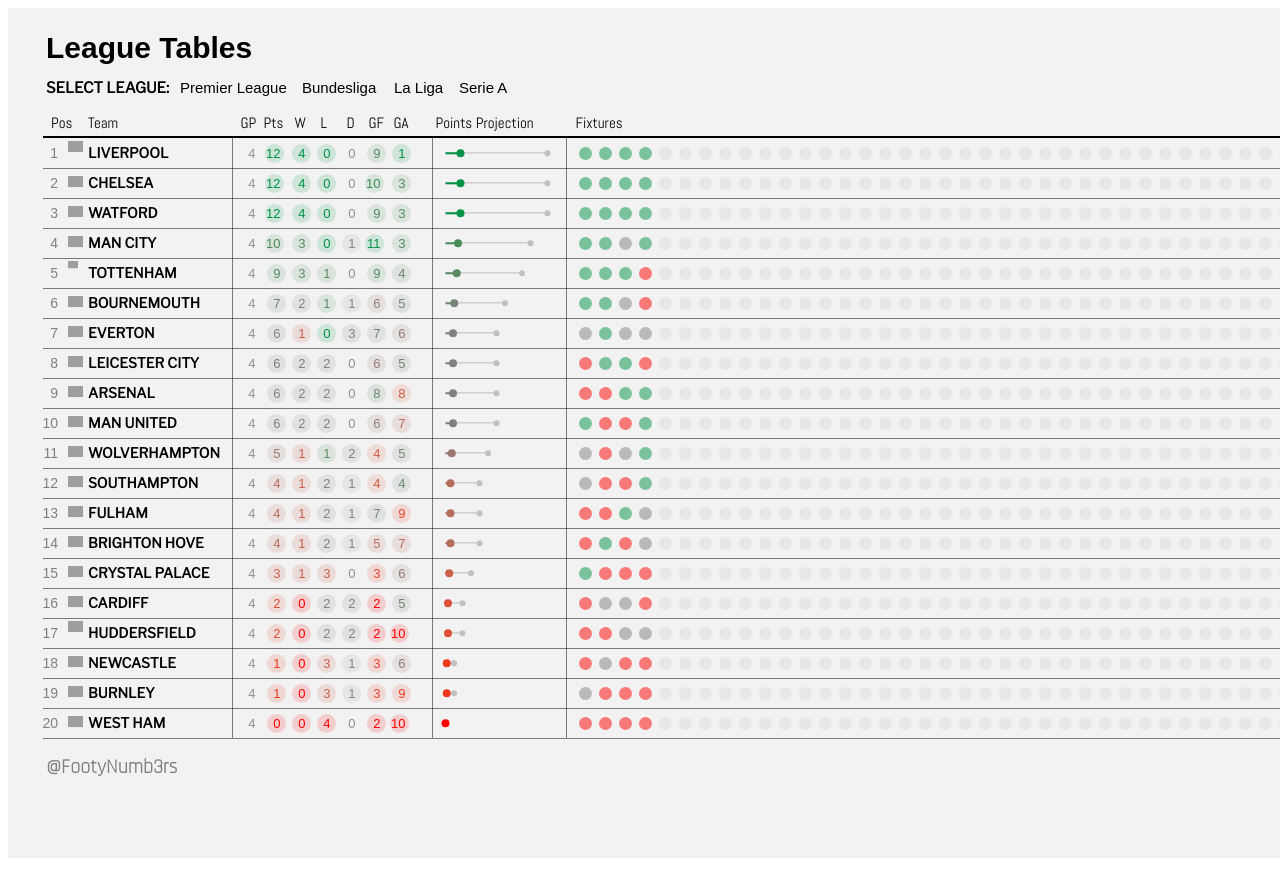
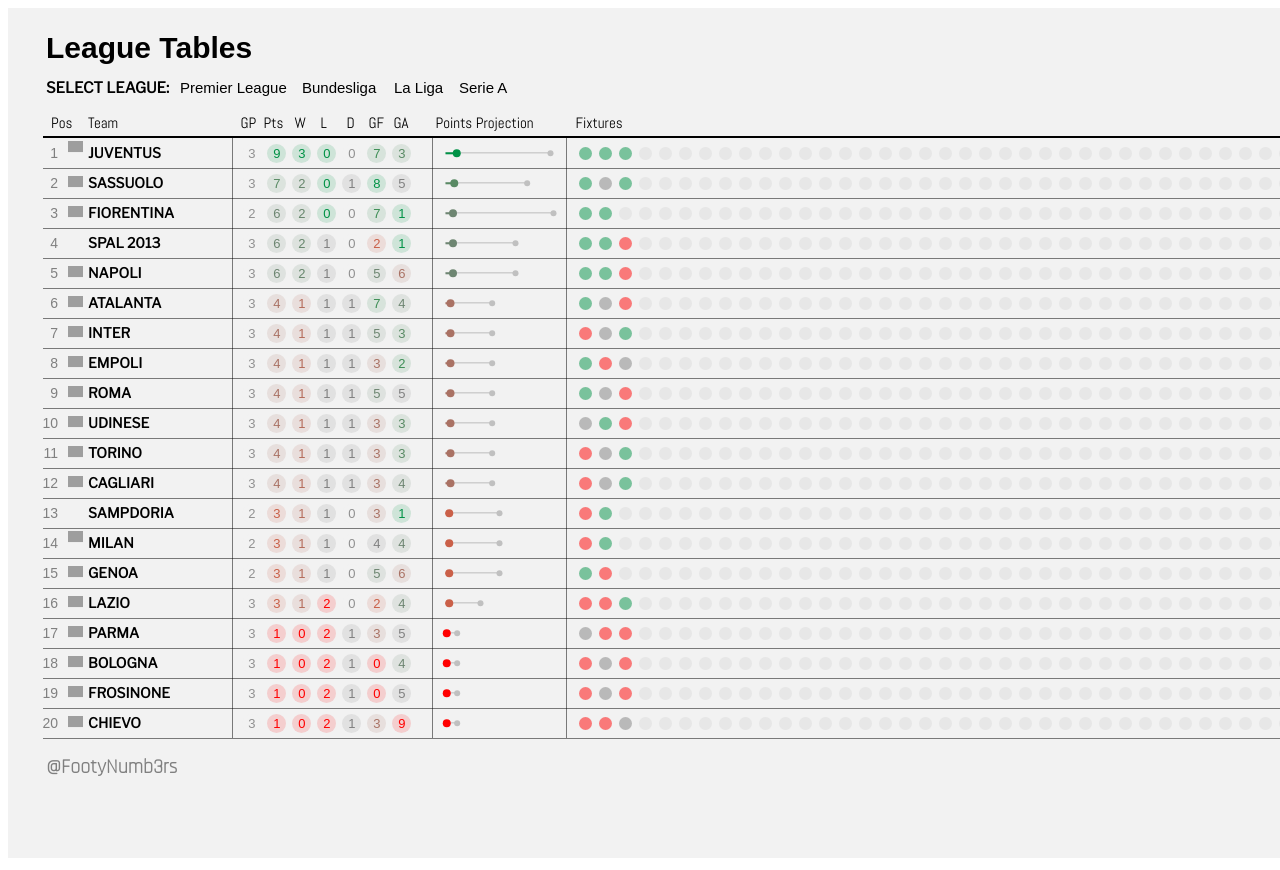
Before and after one commit to FootyNumb3rs/League-Tables, a plain HTML site: page index.html in a window 1280 px wide. Shown: the top 870 px of the page. Drawn offline with nearby package versions, Linux system fonts and the light colour scheme; grey boxes are pictures that could not be loaded; a web font is replaced by a local one.

Commit message:
Update index.html

```diff
--- a/index.html
+++ b/index.html
@@ -7,8 +7,6 @@
          <script src="https://requirejs.org/docs/release/2.3.5/minified/require.js" type="text/javascript"></script>
         <link href="https://fonts.googleapis.com/css?family=Abel|Alegreya+Sans+SC|Barlow+Semi+Condensed:100,200|Encode+Sans+Condensed:100|Exo+2|Heebo:300,400|Lekton|Montserrat:200,300|News+Cycle|Open+Sans|Rajdhani:300|Roboto+Mono:300|Source+Sans+Pro:300|Varela+Round|Yantramanav:300|Raleway:800|Libre+Franklin|Questrial|Archivo" rel="stylesheet">
 
-
-        </style>
 </head>
 <body>
     <script type="text/javascript">
@@ -300,7 +298,7 @@
       ////////////////////////////////////////////////////////////////////////////////////////
 
       ///// APPENDING LEAGUES ////////////////////////////////////////////////////////////////
-      swapDataset('PL',svg)
+      swapDataset('SA',svg)
       function generate_table(leauge_table,match_data){
 
 
```
